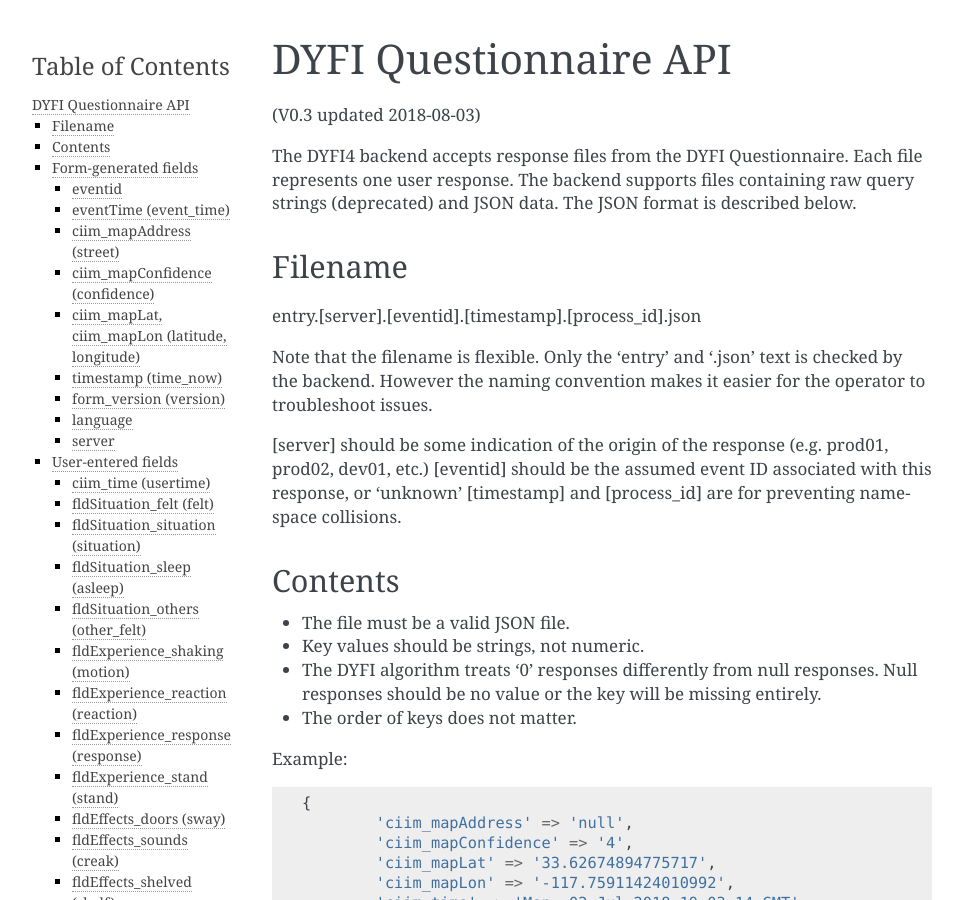
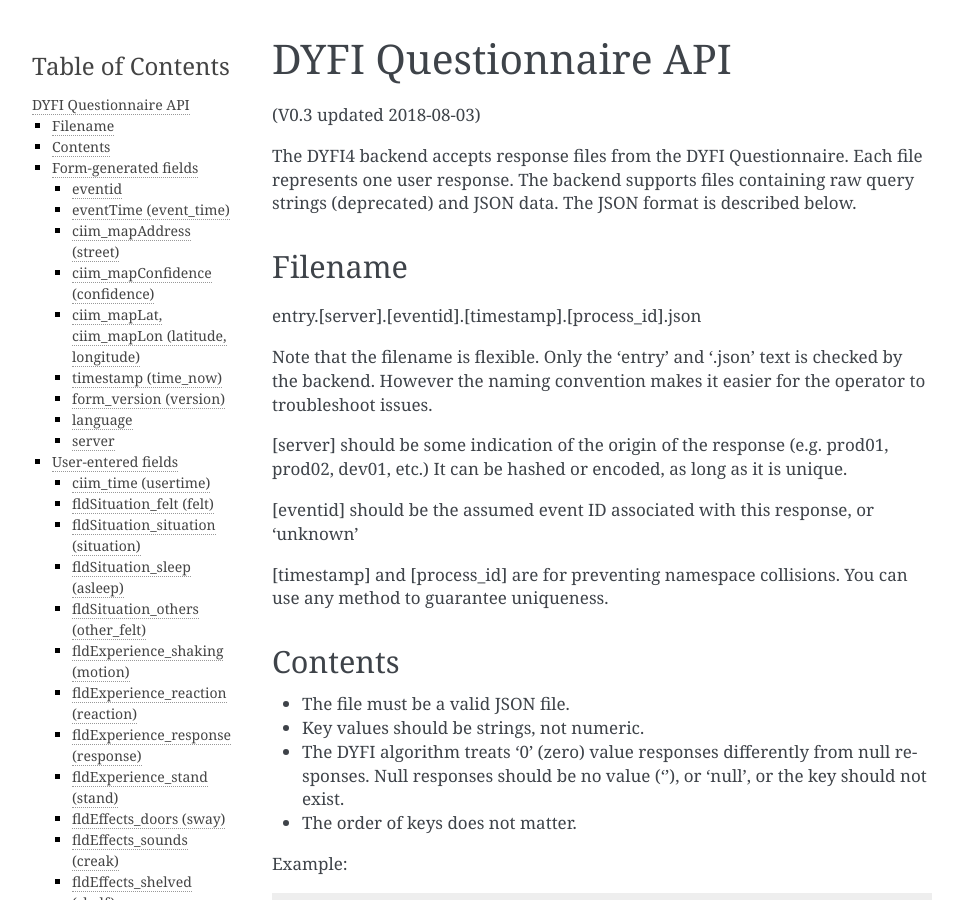
Before and after one commit to vinceq-usgs/dyfi4, a Sphinx documentation site: the page built from docs/dyfi-questionnaire-api.rst, in a window 1280 px wide and 900 px high. Shown: the whole window, without its empty margins (148-1111 px from the left). Built offline with Sphinx 7.4.7, drawn with Linux system fonts in a browser that asks for light colours; some of the changed text lies outside the part shown.

Commit message:
Update docs with DYFI questionnaire

```diff
--- a/docs/dyfi-questionnaire-api.rst
+++ b/docs/dyfi-questionnaire-api.rst
@@ -12,16 +12,18 @@ entry.[server].[eventid].[timestamp].[process_id].json
 
 Note that the filename is flexible. Only the ‘entry’ and ‘.json’ text is checked by the backend. However the naming convention makes it easier for the operator to troubleshoot issues.
 
-[server] should be some indication of the origin of the response (e.g. prod01, prod02, dev01, etc.)
+[server] should be some indication of the origin of the response (e.g. prod01, prod02, dev01, etc.) It can be hashed or encoded, as long as it is unique.
+
 [eventid] should be the assumed event ID associated with this response, or ‘unknown’
-[timestamp] and [process_id] are for preventing namespace collisions.
+
+[timestamp] and [process_id] are for preventing namespace collisions. You can use any method to guarantee uniqueness.
 
 Contents
 ========
 
 - The file must be a valid JSON file.
 - Key values should be strings, not numeric.
-- The DYFI algorithm treats ‘0’ responses differently from null responses. Null responses should be no value or the key will be missing entirely.
+- The DYFI algorithm treats ‘0’ (zero) value responses differently from null responses. Null responses should be no value (''), or 'null', or the key should not exist.
 - The order of keys does not matter.
 
 Example::
@@ -106,7 +108,7 @@ The version of the questionnaire online. This is updated only when the source is
 language
 --------
 
-A code that specifies the language version used for the form. Supported values are 'en' (English) and 'es' (Spanish).
+A code that specifies the language version used for the form. Curently supported values are 'en' (English) and 'es' (Spanish). This is for statistical purposes only.
 
 server
 ------
--- a/docs/index.rst
+++ b/docs/index.rst
@@ -21,7 +21,11 @@ Contents
    scientific-discussion.rst
    technical-guide.rst
    implementation-guide.rst
-   dyfi-questionnaire-api.rst
+
+.. toctree::
+    :maxdepth: 1
+
+    dyfi-questionnaire-api.rst
 
 Commands and modules
 --------------------
--- a/docs/introduction.rst
+++ b/docs/introduction.rst
@@ -24,4 +24,6 @@ This Manual is split into five parts.
 
 - For notes on the implemention of DYFI (and possible guidance on installing it on your own system), see the :doc:`Implementation Guide <implementation-guide>`.
 
+- For the formatting of questionnaire entries, in case you wish to create a separate questionnaire, see the :doc:`DYFI Questionnaire API <dyfi-questionnaire-api>`.
+
 - Code documentation can be found in the :doc:`Program List <modules>`.
```
Also changed, not shown: other parts of docs/introduction.rst (+2 -2 lines).
